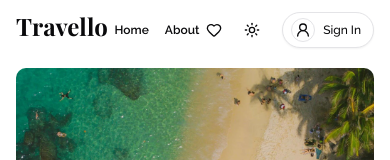
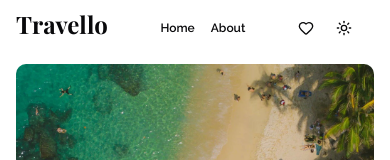
Before and after one commit to nafisnihal/travel-app, a React (Vite) app: page / in a window 390 px wide. Shown: the top 160 px of the page. Built offline with nearby package versions, Linux system fonts and the light colour scheme; a web font is replaced by a local one.

Commit message:
refactor: clean up Button component styling

```diff
--- a/src/layouts/Header.jsx
+++ b/src/layouts/Header.jsx
@@ -11,8 +11,6 @@ import { Heart, UserRound } from "lucide-react";
 import toast from "react-hot-toast";
 import { Link, useNavigate } from "react-router";
 import { useAuth } from "../context/AuthContext";
-
-const FAVORITES_STORAGE_KEY = "travel-app-favorites";
 
 const Header = () => {
   const { isAuthenticated, user, logout } = useAuth();
@@ -61,7 +59,10 @@ const Header = () => {
           </DropdownMenu>
         ) : (
           <div className="flex">
-            <Button variant="outline" className="pl-2 pr-3 rounded-3xl">
+            <Button
+              variant="outline"
+              className="pl-2 pr-3 rounded-3xl hidden sm:flex"
+            >
               <Link
                 to="/login"
                 className="flex items-center justify-center gap-2 text-xs"
```
